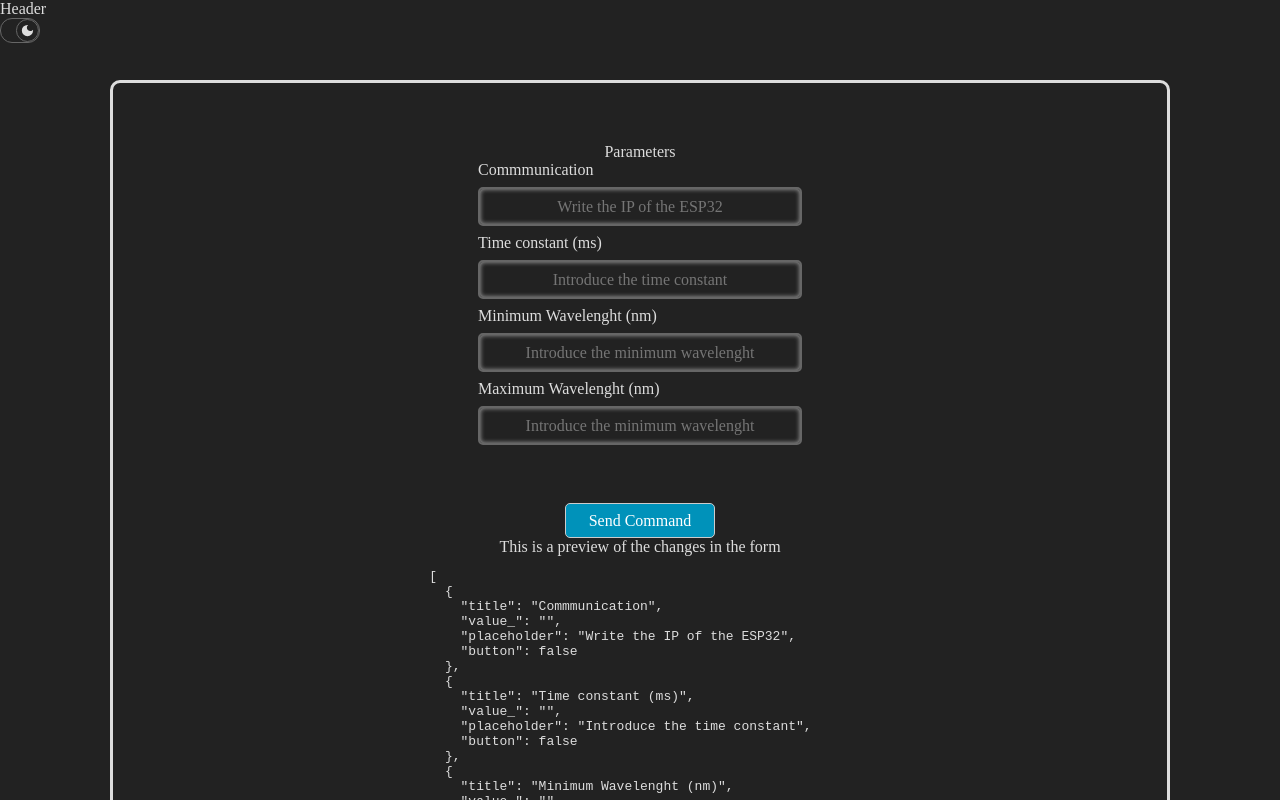
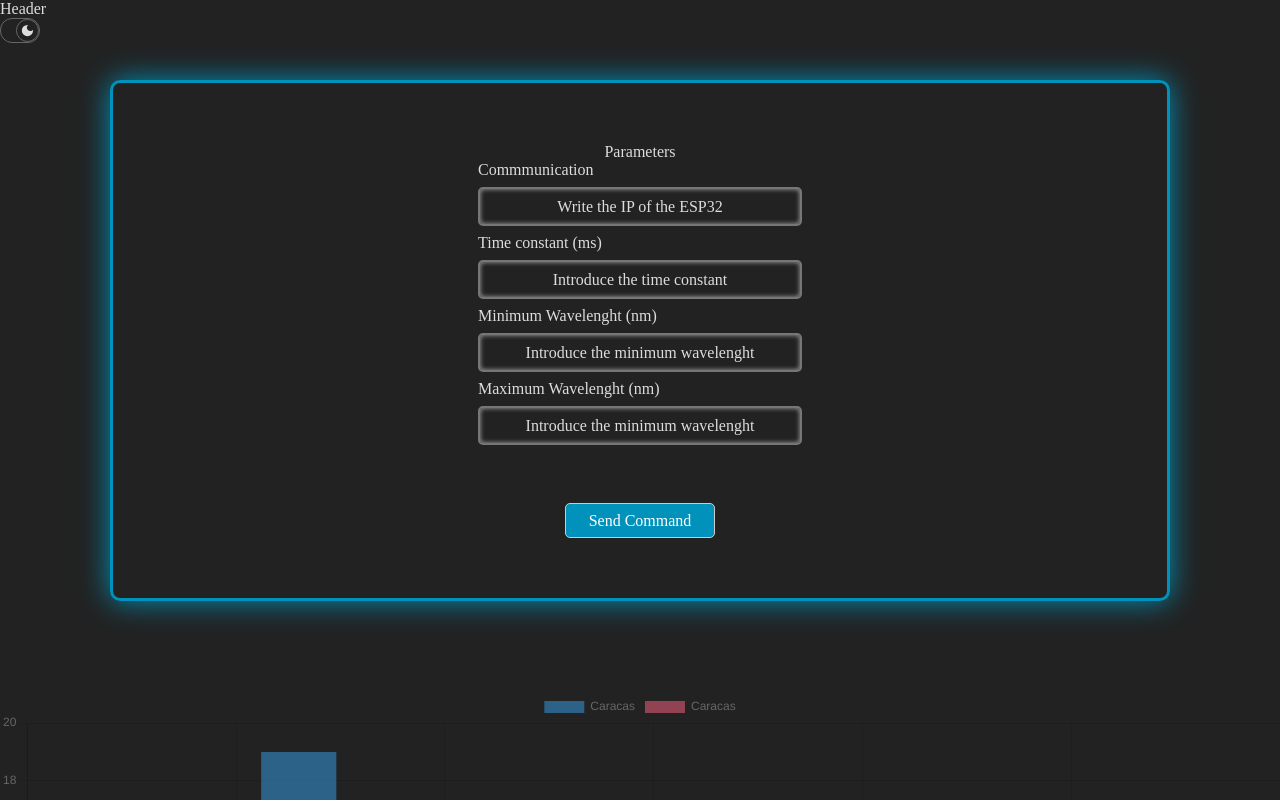
Before and after one commit to mreliflores/automatizationMonocromator, a Nuxt app in the folder frontend/: page / in a window 1280 px wide. Shown: the top 800 px of the page. Built offline with nearby package versions, Linux system fonts and the light colour scheme.

Commit message:
Changes in .ino file

```diff
--- a/frontend/app.vue
+++ b/frontend/app.vue
@@ -12,10 +12,7 @@
   <div
   :style="backgroundColorSwitch"
   class="all">
-    <div
-    class="parameters"
-    :style="backgroundColorSwitch"
-    >
+    <AtomBox>
       <div>
         Parameters
       </div>
@@ -60,12 +57,7 @@
       >
         Send Command
       </AtomButton>
-
-      This is a preview of the changes in the form
-      <pre>{{ JSON.stringify(entries, null, 2) }}
-      </pre>
-
-    </div>
+    </AtomBox>
 
     <Chart />
   </div>
@@ -127,12 +119,16 @@ function getReadings(){
 }
 
 function getIP(){
-    ws.send("getIP");
+    ws.send(JSON.stringify({
+      'tau': entries.value[1].value_,
+      'lambda1': entries.value[2].value_,
+      'lambda2': entries.value[3].value_,
+    }));
 }
 
 function onOpen(event: any) {
     console.log('Connection opened');
-    getReadings();
+    getIP();
 }
 
 function handleValidateButtonClick() {
@@ -152,19 +148,6 @@ function onMessage(event: any) {
     //    document.getElementById(key).//innerHTML = myObj[key];
     //}
 }
-
-/*
-button, input[type="submit"], input[type="reset"], input[type="text"], input[type="number"] {
-	background: none;
-	color: inherit;
-	border: none;
-	padding: 0;
-	font: inherit;
-	cursor: pointer;
-	outline: inherit;
-}
-*/
-
 </script>
 
 <style>
--- a/frontend/assets/css/main.css
+++ b/frontend/assets/css/main.css
@@ -1,3 +1,7 @@
+:root {
+  --placeholder-color: none;
+}
+
 button {
 	background: none;
 	color: inherit;
--- a/frontend/components/InputParam.vue
+++ b/frontend/components/InputParam.vue
@@ -3,7 +3,6 @@
   :type="type_"
   :placeholder="placeholder_"
   class="inputGeneral"
-  :style="switchDM"
   @blur="focused"
   @focus="unfocused"
   >
@@ -46,9 +45,7 @@ export default {
       const style = {}
 
       style['background-color'] = darkOrLight
-
       style['color'] = textColor
-
       style['border-color'] = borderColor
 
       return style
@@ -58,18 +55,23 @@ export default {
     focused(e) {
       e.target.style.borderColor = "";
       e.target.style.boxShadow = "";
+      e.target.style.color = "";
+      e.target.style.setProperty('--placeholder-color', '')
+
     },
     unfocused(e) {
       const coloroxShadowFocused = this.isDark ? this.appConfig.colorsDark.primaryColor_: this.appConfig.colorsLight.primaryColor_
 
       e.target.style.borderColor = this.isDark ? this.appConfig.colorsDark.primaryColor_: this.appConfig.colorsLight.primaryColor_
-      e.target.style.boxShadow = "inset 0 0 5px 1px "+coloroxShadowFocused
+      e.target.style.boxShadow = "inset 0 0 5px 1px " + coloroxShadowFocused
+
+      e.target.style.setProperty('--placeholder-color', coloroxShadowFocused)
     }
   }
 }
 </script>
 
-<style>
+<style scoped>
 input.inputGeneral {
   border-style: solid;
   border-width: 2px;
@@ -80,4 +82,7 @@ input.inputGeneral {
   text-align: center;
   margin: 8px 0;
 }
+input.inputGeneral::placeholder {
+  color: var(--placeholder-color);
+}
 </style>
--- /dev/null
+++ b/frontend/components/atoms/AtomBox.vue
@@ -0,0 +1,35 @@
+<template>
+  <div
+  class="atomBox"
+  :style="isDark ? {
+    borderColor: appConfig.colorsDark.primaryColor_,
+    boxShadow: '0 0 30px 0 ' + appConfig.colorsDark.primaryColor_
+  }:{
+    borderColor: appConfig.colorsLight.primaryColor_,
+    boxShadow: '0 0 30px 0 ' + appConfig.colorsLight.primaryColor_
+  }"
+  >
+   <slot />
+  </div>
+</template>
+
+<script lang="ts" setup>
+const isDark = useIsDark().isDark
+const appConfig = useAppConfig().theme
+
+
+</script>
+
+<style>
+div.atomBox {
+  display: flex;
+  flex-direction: column;
+  align-items: center;
+  border-width: 3px;
+  border-style: solid;
+  border-radius: 10px;
+  width: 80%;
+  padding: 60px 15px;
+  margin: 30px 15px;
+}
+</style>
```
Also changed, not shown: 1 other file (tests, documents, lock files or other folders).
